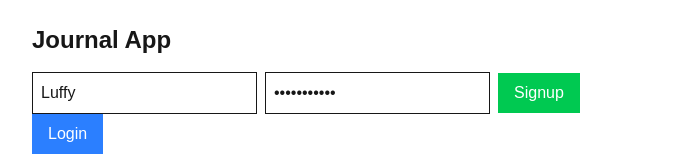
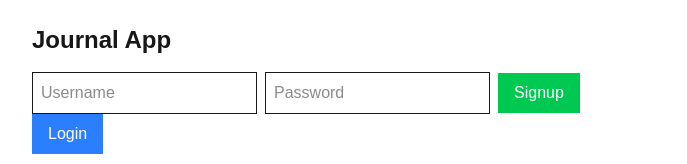
Before and after one commit to khemssharma/my-Journal, a Next.js app in the folder frontend/: page / in a window 1280 px wide. Shown: the top 164 px of the page, without its empty margins (296-983 px from the left). Built offline with nearby package versions, Linux system fonts and the light colour scheme; no server answers.

Commit message:
Update page.tsx

```diff
--- a/frontend/src/app/page.tsx
+++ b/frontend/src/app/page.tsx
@@ -6,8 +6,8 @@ import { login, createUser } from "./lib/user";
 import { getEntries, createEntry, JournalEntry } from "./lib/journal";
 
 export default function HomePage() {
-  const [userName, setUserName] = useState("Luffy");
-  const [password, setPassword] = useState("password123");
+  const [userName, setUserName] = useState("");
+  const [password, setPassword] = useState("");
   const [journals, setJournals] = useState<JournalEntry[]>([]);
   const [title, setTitle] = useState("");
   const [content, setContent] = useState("");
```
